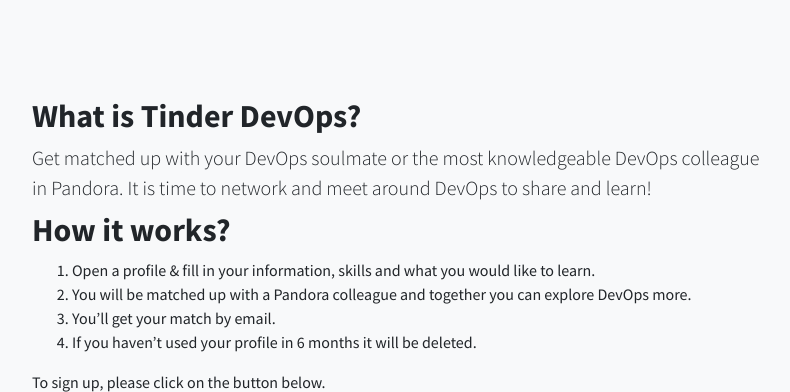
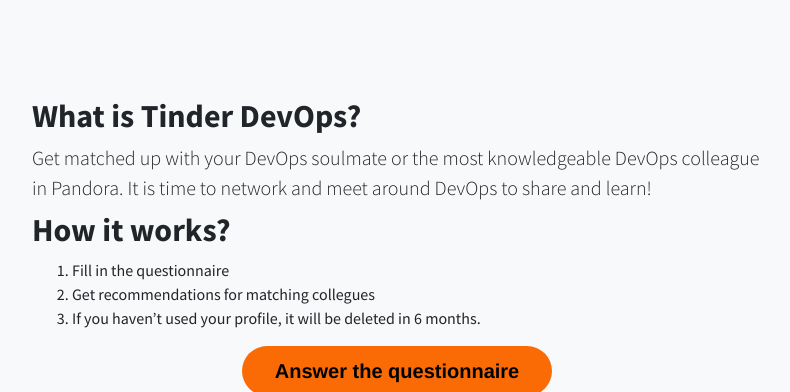
Before and after one commit to milenabaj/tinder_devops, a Jekyll site: the page index.html, which Jekyll copies as it is, in a window 1280 px wide and 900 px high, scrolled down 923 px, cut to the strip 0-392 px from the top of the window. Shown: the whole strip, without its empty margins (243-1033 px from the left). Built offline with Jekyll 4.4.1, drawn with Linux system fonts in a browser that asks for light colours.

Commit message:
Update index.html

```diff
--- a/index.html
+++ b/index.html
@@ -53,13 +53,11 @@
                         <h2>How it works?</h2>
 
                         <ol>
-                        <li>Open a profile & fill in your information, skills and what you would like to learn. </li>
-                        <li>You will be matched up with a Pandora colleague and together you can explore DevOps more. </li>
-                        <li>You’ll get your match by email. </li>
-                        <li>If you haven’t used your profile in 6 months it will be deleted. </li>
+                        <li>Fill in the questionnaire </li>
+                        <li>Get recommendations for matching collegues </li>
+                        <li>If you haven’t used your profile, it will be deleted in 6 months. </li>
                         </ol>
 
-                        To sign up, please click on the button below. <br>
                     </p>
             </div>
             </div>
```
